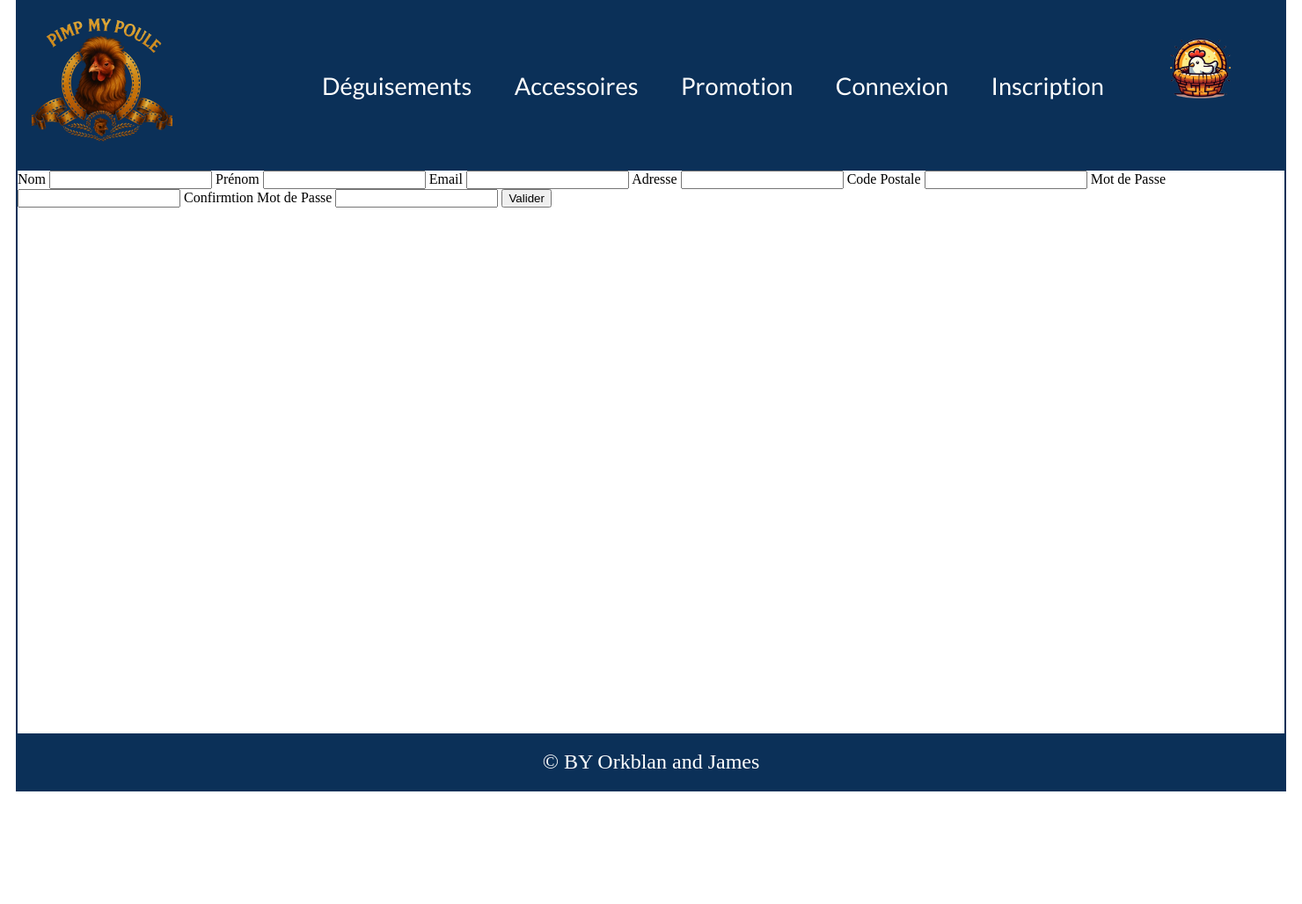
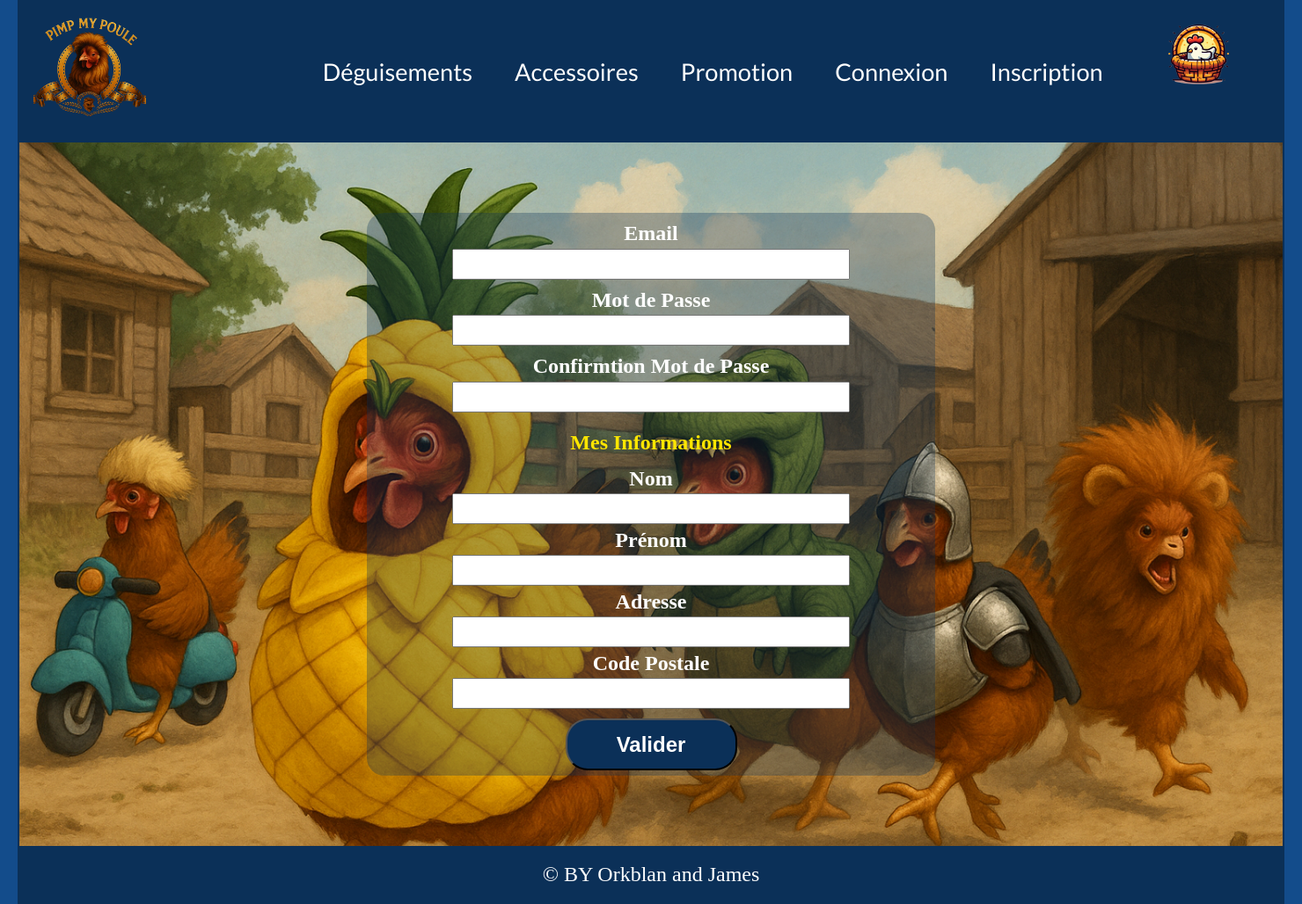
Before and after one commit to Bossola-Yannick/boutique-en-ligne, a PHP site: page /vue/registration.php in a window 1480 px wide. Shown: the whole page at 88% size. Before the commit the page ends 900 px from the top, so only its background shows below. Run offline with PHP 8.4, Linux system fonts and the light colour scheme.

Commit message:
feat: added connection and registration vue

```diff
--- a/components/banner.php
+++ b/components/banner.php
@@ -1,3 +1,3 @@
 <section class="banner">
-    <img src="../assets/images/icones/banner2.png" alt="">
+    <img src="../assets/images/icones/banner-pano.png" alt="">
 </section>
--- a/components/header.php
+++ b/components/header.php
@@ -12,6 +12,7 @@
     <link rel="stylesheet" href="../styles/reset.css" />
     <link rel="stylesheet" href="../styles/style.css" />
     <link rel="stylesheet" href="../styles/header-banner-search-footer.css" />
+    <link rel="stylesheet" href="../styles/connection-registration.css">
     <link rel="preconnect" href="https://fonts.googleapis.com">
     <link rel="preconnect" href="https://fonts.gstatic.com" crossorigin>
     <link href="https://fonts.googleapis.com/css2?family=Chewy&family=Lato:ital,wght@0,100;0,300;0,400;0,700;0,900;1,100;1,300;1,400;1,700;1,900&display=swap" rel="stylesheet">
@@ -29,8 +30,8 @@
                 <li class="link-item"><a href="#">Déguisements</a></li>
                 <li class="link-item"><a href="#">Accessoires</a></li>
                 <li class="link-item"><a href="#">Promotion</a></li>
-                <li class="link-item"><a href="#">Connexion</a></li>
-                <li class="link-item"><a href="#">Inscription</a></li>
+                <li class="link-item"><a href="../vue/connection.php">Connexion</a></li>
+                <li class="link-item"><a href="../vue/registration.php">Inscription</a></li>
             </ul>
         </div>
         <div class="cart-box">
--- /dev/null
+++ b/styles/connection-registration.css
@@ -0,0 +1,35 @@
+.connection,
+.registration {
+  height: 100vh;
+  background-image: url("../assets/images/icones/banner.png");
+  background-size: cover;
+  display: flex;
+  flex-direction: column;
+  justify-content: center;
+}
+#form-connection,
+#form-registration {
+  width: 45%;
+  height: 80%;
+  margin: 0 auto;
+  display: flex;
+  flex-direction: column;
+  justify-content: space-evenly;
+  align-items: center;
+  color: var(--text-color);
+  font-size: 1.5rem;
+  font-weight: 700;
+  background-color: #0b30584f;
+  border-radius: 1.25rem;
+}
+#form-connection input,
+#form-registration input {
+  width: 70%;
+  padding: 0.5rem;
+}
+.subtitle-registration {
+  color: var(--active-color);
+  /* font-family: var(--title-font); */
+  font-size: 1.5rem;
+  padding-block: 0.7rem;
+}
--- a/styles/connection.css
+++ /dev/null
@@ -1,3 +0,0 @@
-.connection-button {
-  background-color: var(--primary-color);
-}
--- a/styles/style.css
+++ b/styles/style.css
@@ -1,6 +1,7 @@
 :root {
   /* couleur */
   --primary-color: #0b3058;
+  --hover-color: #134c8b;
   --discount-color: #e53935;
   --active-color: #ffe600;
   --secondary-color: #c8e3bc;
@@ -10,12 +11,34 @@
   --text-font: "lato", sans-serif;
   --title-font: "chewy", serif;
 }
-
+* {
+  box-sizing: border-box;
+}
+html {
+  background-color: var(--hover-color);
+}
 body {
   width: 1440px;
   margin: 0 auto;
   border: 2px solid #0b3058;
+  background-color: var(--text-color);
 }
 main {
   min-height: 80vh;
 }
+
+/** --- Gestion des Bouttons --- */
+.button {
+  background-color: var(--primary-color);
+  color: var(--text-color);
+  padding: 0.5rem;
+  width: 195px;
+  height: 59px;
+  border-radius: 25px;
+  cursor: pointer;
+  font-size: 1.5rem;
+  font-weight: 700;
+}
+.button:hover {
+  background-color: var(--hover-color);
+}
--- a/vue/connection.php
+++ b/vue/connection.php
@@ -2,17 +2,15 @@
 include '../components/header.php';
 ?>
 <section class="connection">
-    <div class="connection-box">
     <form action="" id="form-connection">
         <label for="email">Votre Email</label>
         <input type="email" name="email" id="email" />
         <span id="emailError"></span>
         <label for="password">Votre Mot de Passe</label>
         <input type="password" name="password" id="password" />
-            <button type="submit" class="connection-button">Connexion</button>
+        <button type="submit" class="connection-button button">Connexion</button>
         <span id="connection-message"></span>
     </form>
-    </div>
 </section>
 <?php
 include '../components/footer.php';
--- a/vue/registration.php
+++ b/vue/registration.php
@@ -1,30 +1,31 @@
 <?php
 include '../components/header.php';
 ?>
-<main>
+<section class="registration">
     <form action="" id="form-registration">
         <h2 id="status-registration"></h2>
-        <label for="nom">Nom</label>
-        <input type="text" name="nom" id="nom" />
-        <label for="prenom">Prénom</label>
-        <input type="text" name="prenom" id="prenom" />
         <label for="email">Email</label>
         <input type="email" name="mail" id="email" />
         <span id="emailError"></span>
-        <label for="adresse">Adresse</label>
-        <input type="text" name="adresse" id="adresse" />
-        <label for="codeP">Code Postale</label>
-        <input type="number" name="codeP" id="codeP" />
-        <span id="codePostalError"></span>
         <label for="password">Mot de Passe</label>
         <input type="password" name="password" id="password" />
         <span id="passwordError"></span>
         <label for="confirmPassword">Confirmtion Mot de Passe</label>
         <input type="password" name="password" id="confirmPassword" />
         <span id="identiquePasswordError"></span>
-        <button type="submit">Valider</button>
+        <h2 class="subtitle-registration">Mes Informations</h2>
+        <label for="nom">Nom</label>
+        <input type="text" name="nom" id="nom" />
+        <label for="prenom">Prénom</label>
+        <input type="text" name="prenom" id="prenom" />
+        <label for="adresse">Adresse</label>
+        <input type="text" name="adresse" id="adresse" />
+        <label for="codeP">Code Postale</label>
+        <input type="number" name="codeP" id="codeP" />
+        <span id="codePostalError"></span>
+        <button type="submit" class="button">Valider</button>
     </form>
-</main>
+</section>
 <?php
 include '../components/footer.php';
 ?>
```
Also changed, not shown: assets/images/icones/banner-pano.png (added), assets/images/icones/banner2-pano.png (added). Lines whose indentation alone changed are shown as unchanged.
